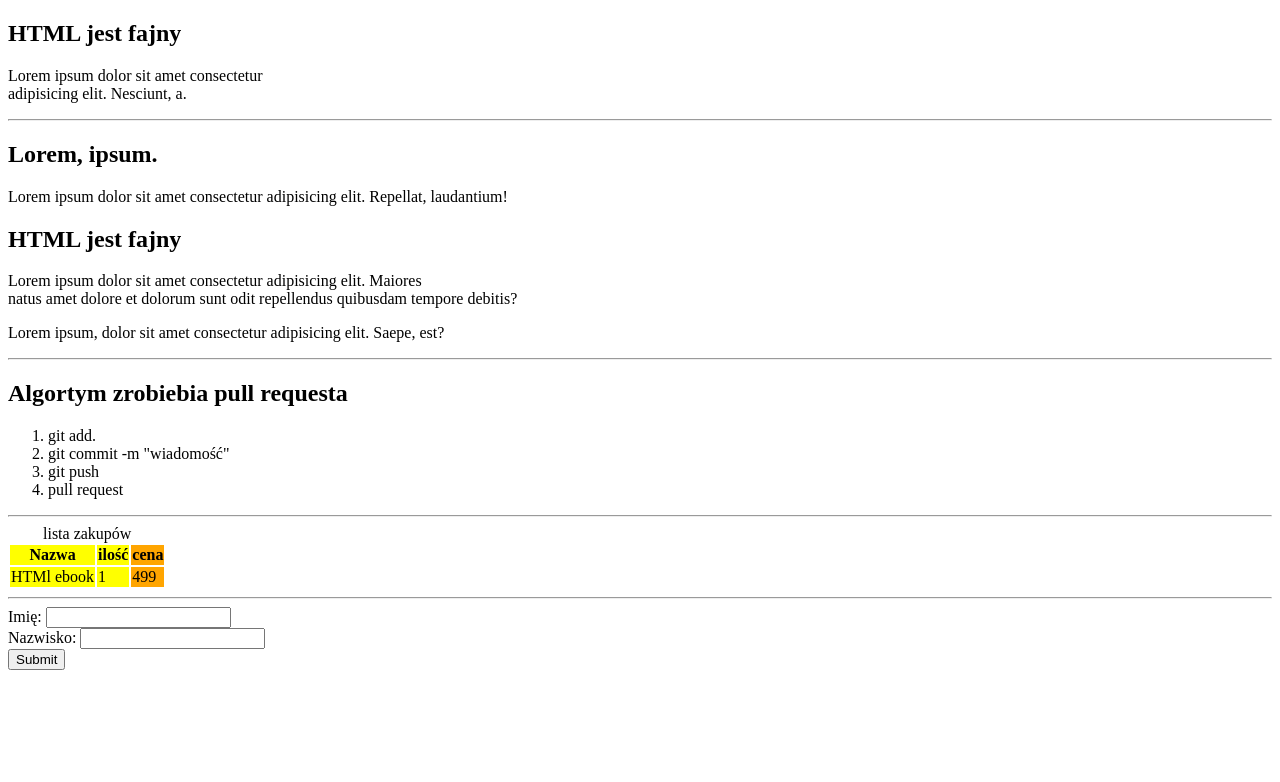
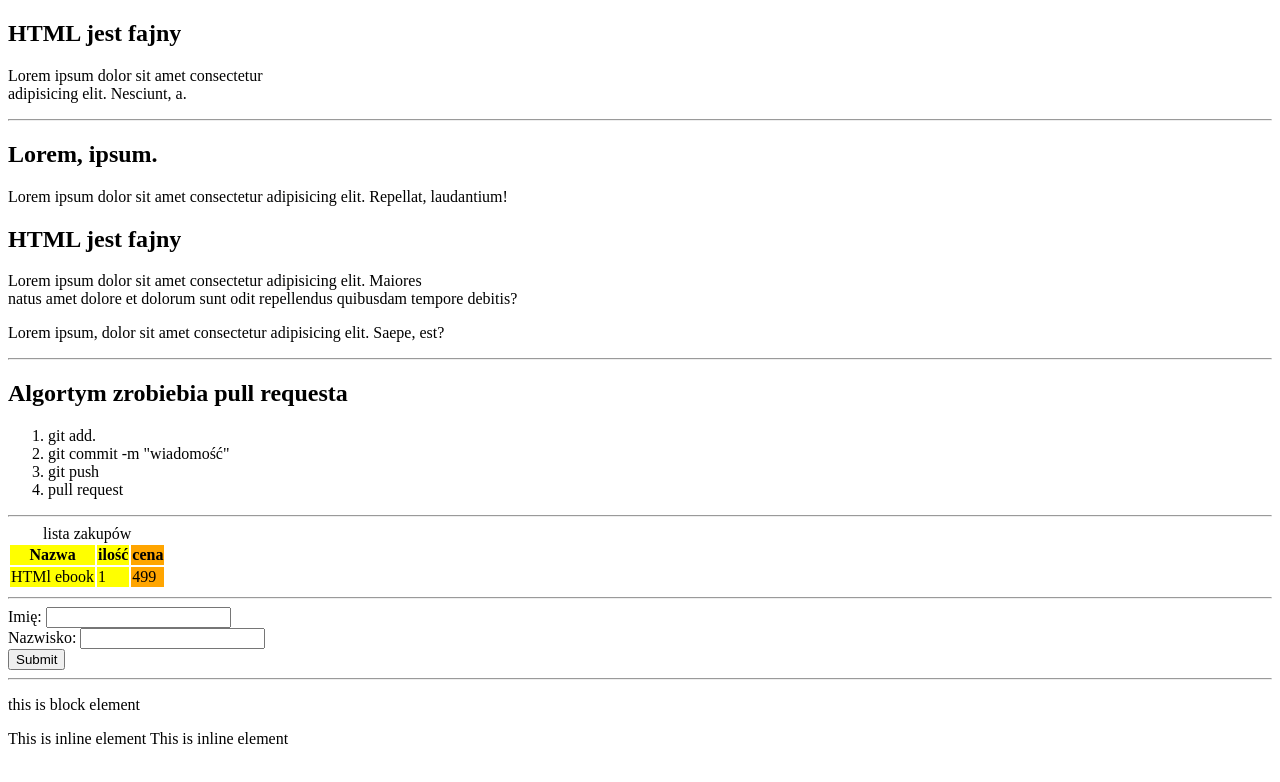
Before and after one commit to PatrickStojek/AkademiaSamouka-modul2-HTML, a plain HTML site: page index.html in a window 1280 px wide. Drawn offline with Linux system fonts and the light colour scheme.

Commit message:
add span and p element to visualize diffrence between line and block element

```diff
--- a/index.html
+++ b/index.html
@@ -78,5 +78,11 @@
         </div>
         <div><input type="submit"></div>
     </form>
+    <hr>
+    <section>
+        <p>this is block element</p>
+        <span>This is inline element</span>
+        <span>This is inline element</span>
+    </section>
 </body>
 </html>
```
